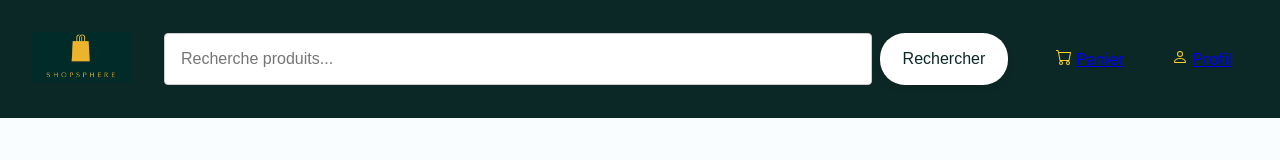
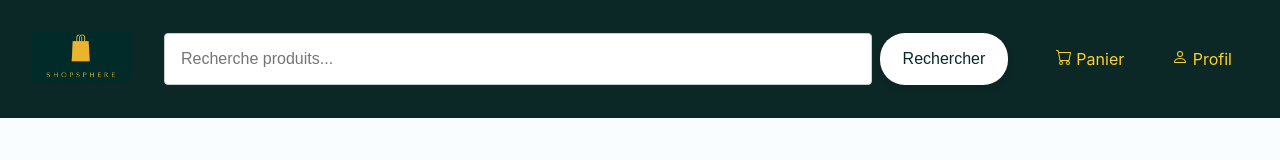
Before and after one commit to Imjlabs/e-commerce-react-wp, a React (Create React App) app in the folder e-commerce/: page / in a window 1280 px wide. Shown: the top 160 px of the page. Built offline with nearby package versions, Linux system fonts and the light colour scheme; no server answers.

Commit message:
Delete decoration on header for <a>

```diff
--- a/e-commerce/src/App.css
+++ b/e-commerce/src/App.css
@@ -249,3 +249,11 @@ input {
   margin-top: 5px;
   color: #060b04;
 }
+a {
+  text-decoration: none;
+  color: inherit;
+}
+
+a:hover {
+  color: #fff2c3;
+}
```
Also changed, not shown: 1 other file (tests, documents, lock files or other folders).
